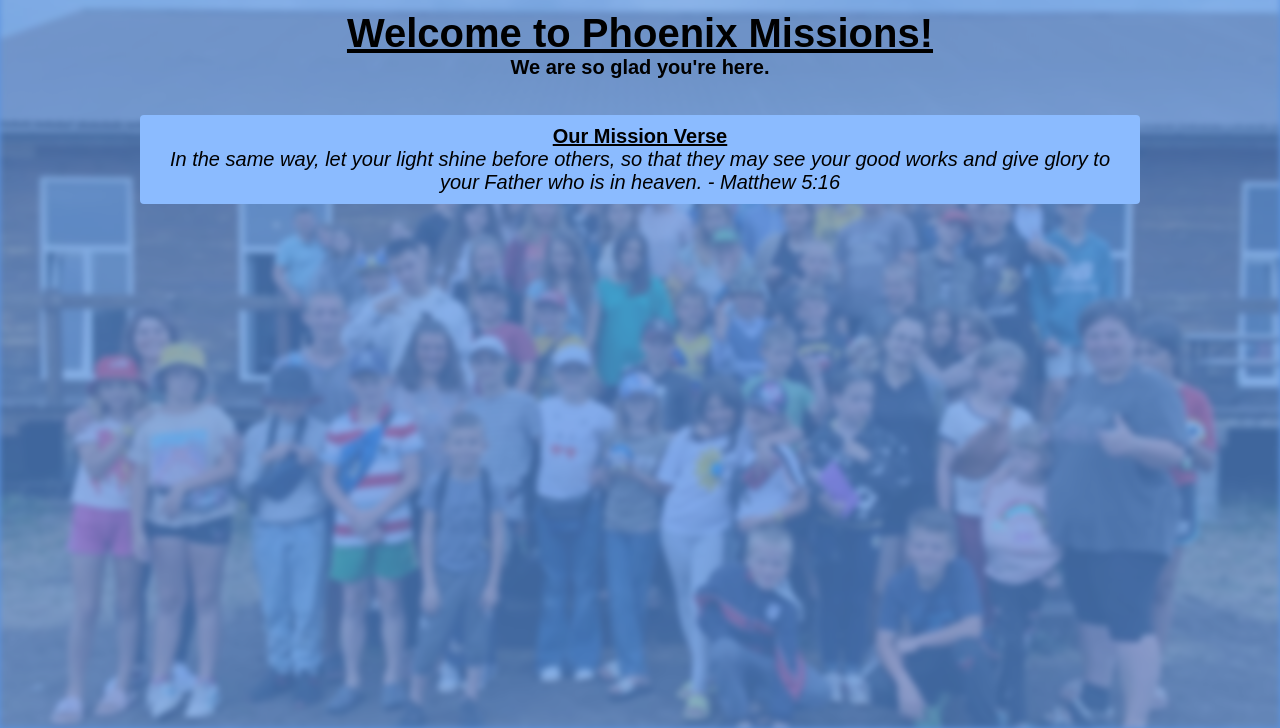
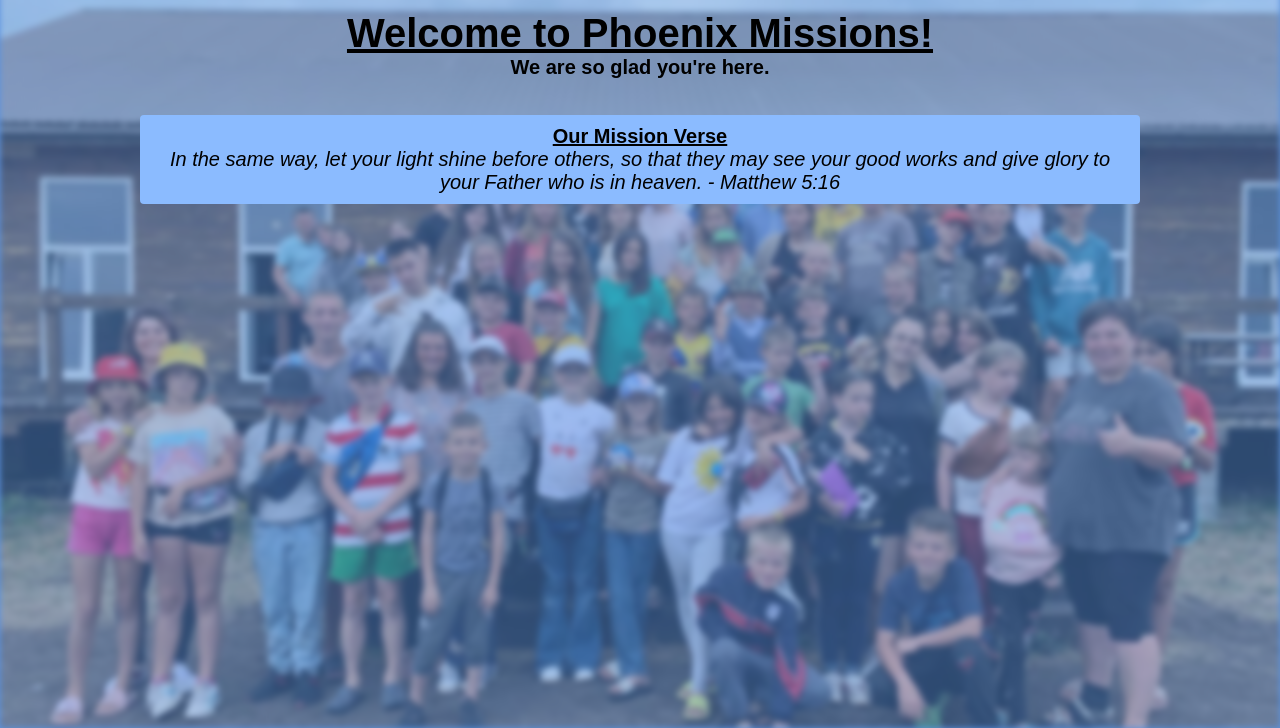
Before and after one commit to liefesutliff/phoenixmissions, a plain HTML site: page index.html in a window 1280 px wide. Shown: the part 72-800 px from the top of the page. Drawn offline with Linux system fonts and the light colour scheme.

Commit message:
Updated Pages and Background

```diff
--- a/css/styles.css
+++ b/css/styles.css
@@ -11,7 +11,7 @@
   background-repeat: no-repeat;
   background-attachment: fixed;
   filter: blur(3px); /* Apply blur to the background image */
-  opacity: 0.3; /* Apply opacity to the background image */
+  opacity: 0.5; /* Apply opacity to the background image */
   position: fixed;
   top: 0;
   left: 0;
```
